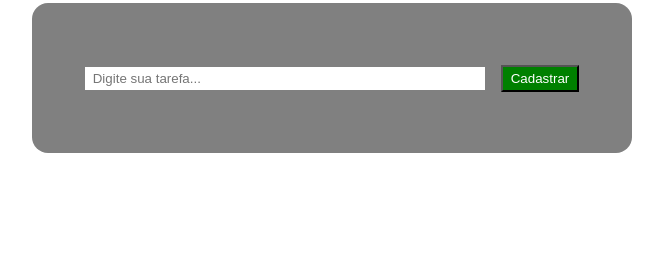
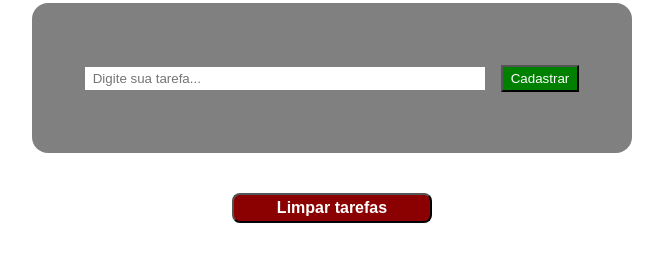
Before and after one commit to paulo-beltramin/js-puro-lista-de-tarefa-, a plain HTML site: page index.html in a window 1280 px wide. Shown: the part 408-670 px from the top of the page, without its empty margins (308-971 px from the left). Drawn offline with Linux system fonts and the light colour scheme.

Commit message:
criado botão de limpar todas as tarefas e logica do mesmo

```diff
--- a/index.html
+++ b/index.html
@@ -21,6 +21,10 @@
             <button onclick="addTask()">Cadastrar</button>
 
         </div>
+
+        <div>
+            <button class="botao-limpar" id="clear">Limpar tarefas</button>
+        </div>
         <div>
             <p id="error"></p>
         </div>
--- a/index.js
+++ b/index.js
@@ -43,6 +43,9 @@ const renderTask = () => {
         botaoEditar.textContent = 'Editar'
         botaoEditar.onclick = () => editTask(i)
 
+        let botaoLimpar = document.getElementById("clear")
+        botaoLimpar.onclick=()=> cleartasks()
+
 
         list.appendChild(li_1)
         li_1.appendChild(botaoEditar)
--- a/styles.css
+++ b/styles.css
@@ -101,12 +101,15 @@
 
 
 .botao-limpar {
-    background-color: greenyellow;
-    color: black;
+    background-color: darkred;
+    color: white;
+    font-weight: bold;
+    font-size: 16px;
+    width: 200px;
     padding: 4px 8px;
-    display: flex;
+    border-radius: 8px;
     cursor: pointer;
-
+    margin-top: 40px;
 
 }
 
```
